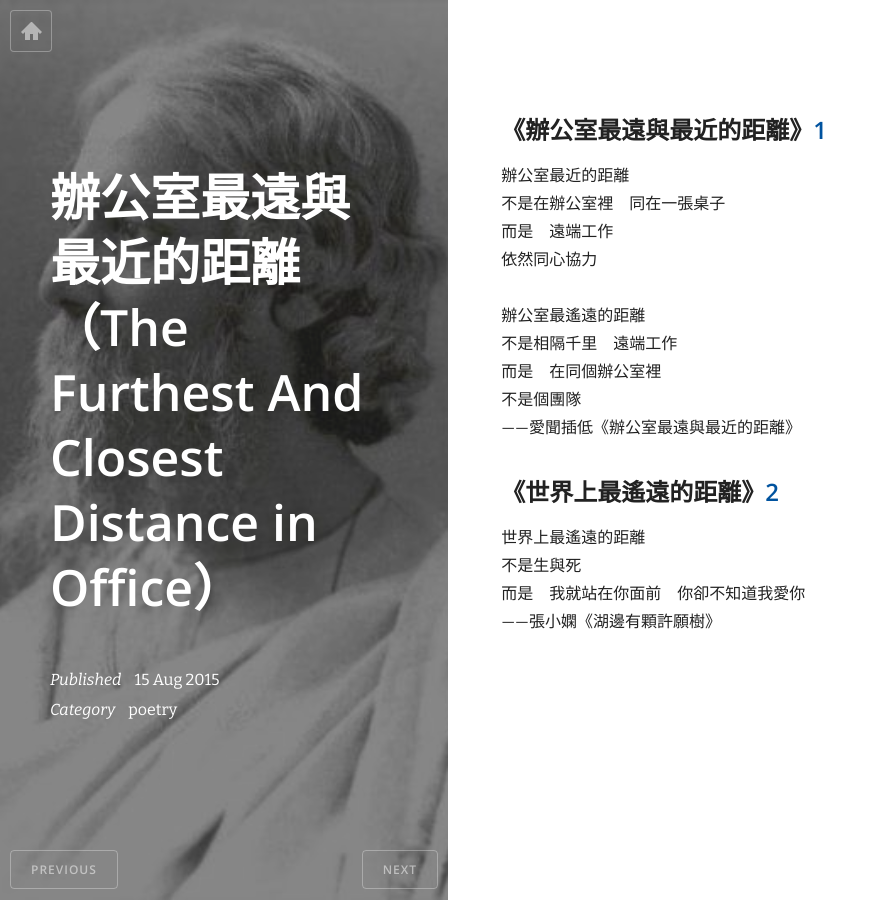
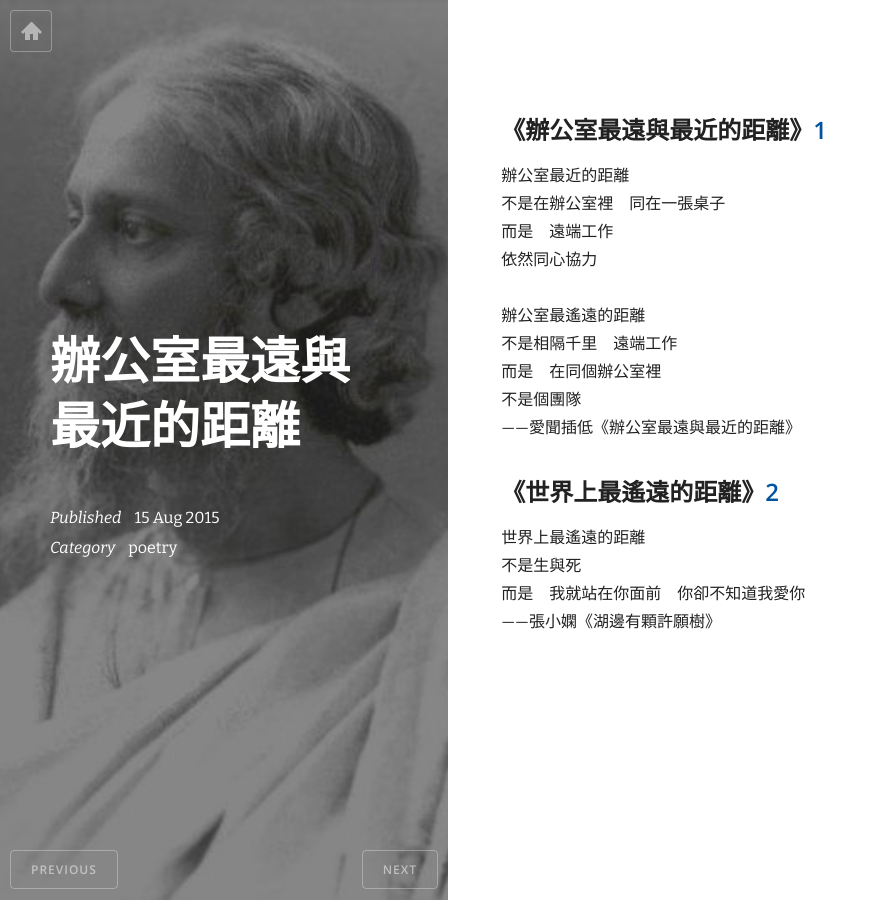
Before and after one commit to evanxd/blog, a Jekyll site: the page built from _posts/2015-08-15-the-furthest-distance-in-office.md, in a window 1280 px wide. Shown: the whole page, without its empty margins (0-886 px from the left). Built offline with Jekyll 4.4.1, drawn with Linux system fonts in a browser that asks for light colours; nearby versions of some CDN libraries; Markdown is read by kramdown in place of the engine named in the settings.

Commit message:
Update 2015-08-15-the-furthest-distance-in-office.md

```diff
--- a/_posts/2015-08-15-the-furthest-distance-in-office.md
+++ b/_posts/2015-08-15-the-furthest-distance-in-office.md
@@ -1,6 +1,6 @@
 ---
 layout: post
-title: "辦公室最遠與最近的距離（The Furthest And Closest Distance in Office）"
+title: "辦公室最遠與最近的距離"
 date: 2015-08-15 14:06:00
 categories: poetry
 featured_image: /data/20150815/tagore.jpg
```
